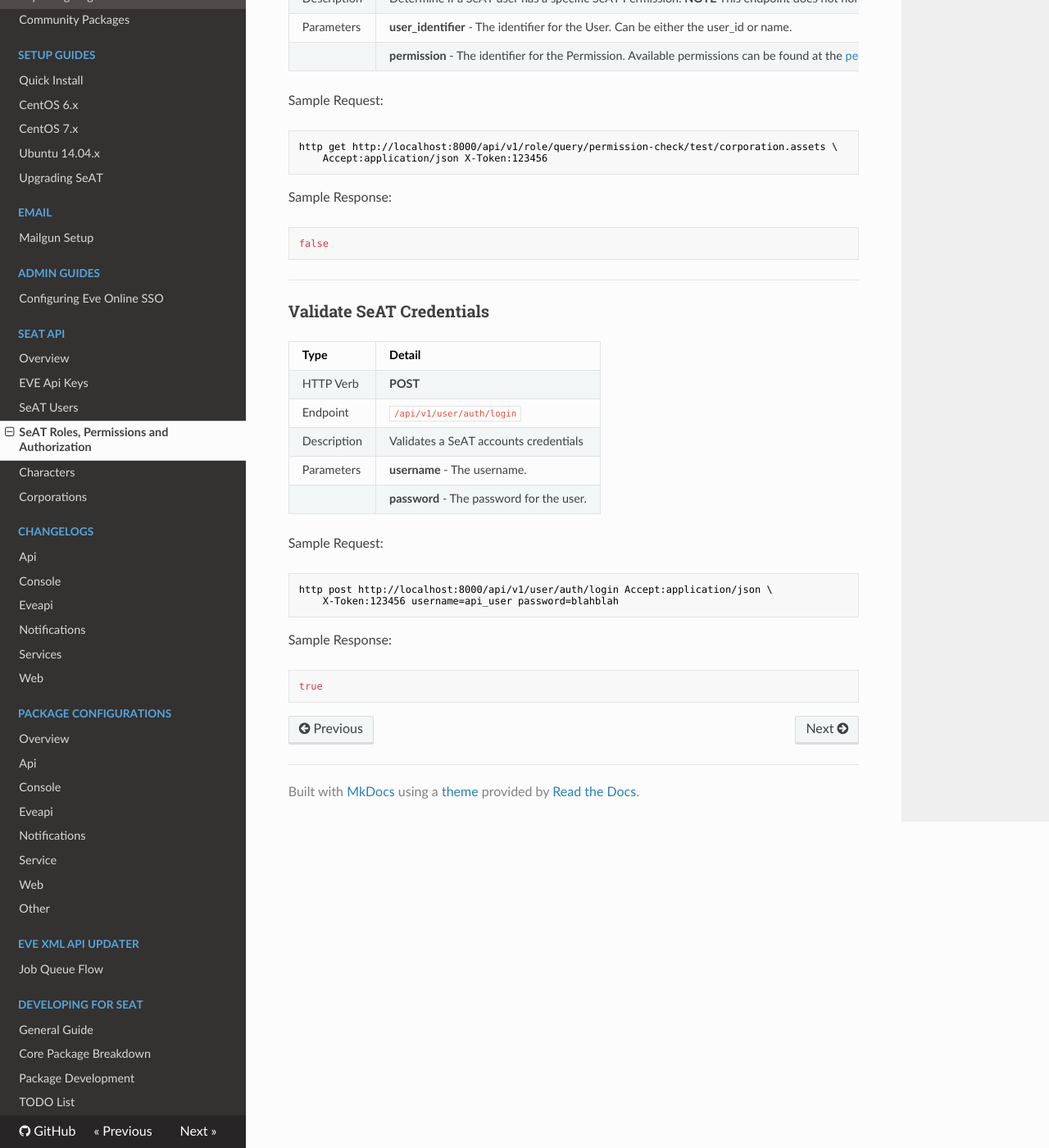
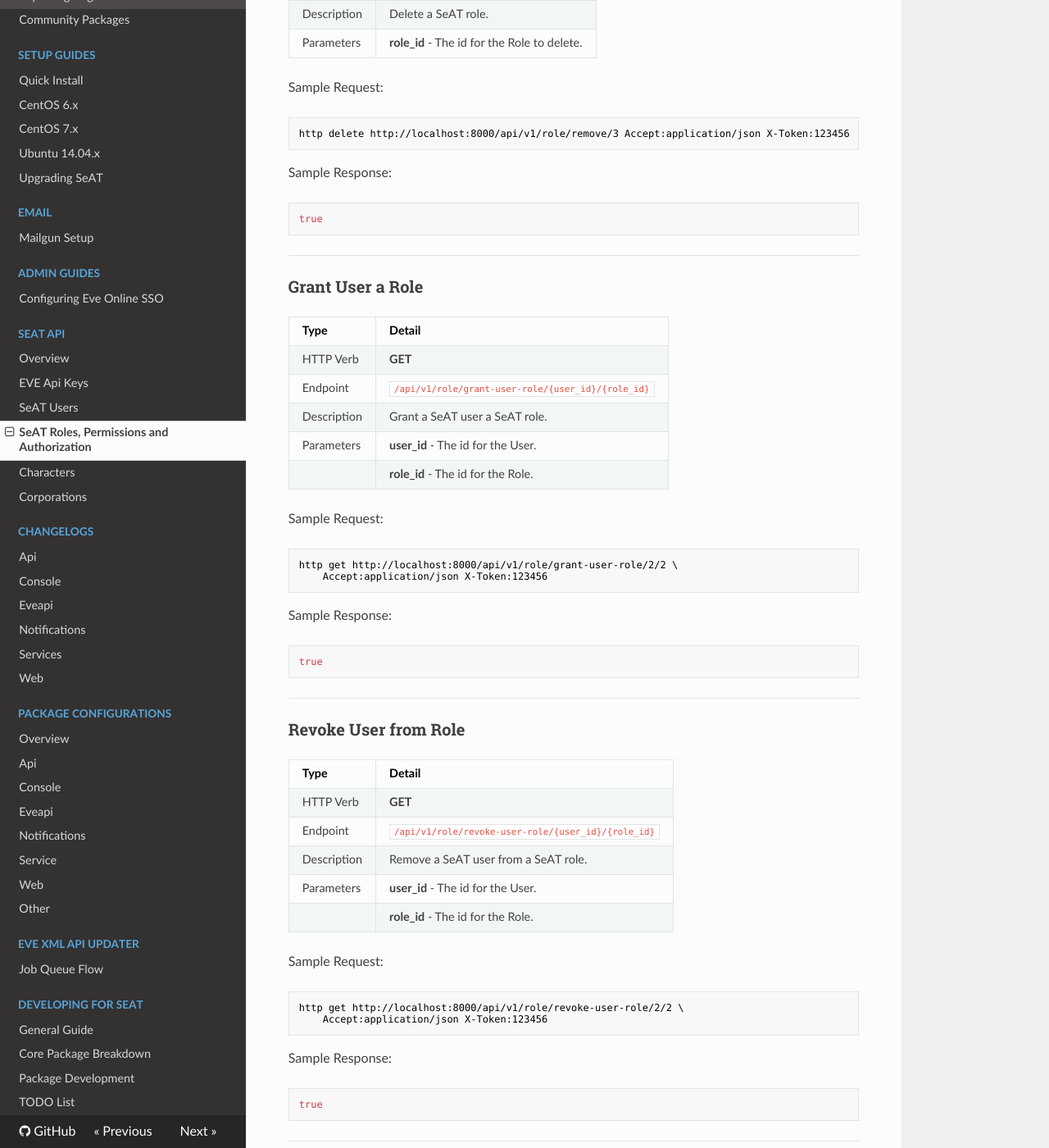
Before and after one commit to zenobio93/seat-docs, an MkDocs documentation site: the page built from docs/seat_api/roles_permissions.md, in a window 1280 px wide and 1400 px high, scrolled down 4244 px. Shown: the whole window at 82% size. Built offline with MkDocs 1.6.1, drawn with Linux system fonts in a browser that asks for light colours; nearby versions of some CDN libraries; old or Windows-style settings are respelled for this version of MkDocs; some of the changed text lies outside the part shown.

Commit message:
Add docs about new role management endpoints

````diff
--- a/docs/seat_api/roles_permissions.md
+++ b/docs/seat_api/roles_permissions.md
@@ -9,6 +9,10 @@ All methods below have the requests and responses sampled using [httpie](https:/
 * [List All](#list-all-roles)
 * [Show Detail](#show-role-detail)
 * [List Available Permissions](#list-all-permissions)
+* [Create New Role](#create-new-role)
+* [Grant User a Role](#grant-user-a-role)
+* [Delete Role](#delete-role)
+* [Revoke Role from User](#revoke-user-from-role)
 * [User has Role](#user-has-role)
 * [User has Permission](#user-has-permission)
 * [Validate SeAT Credentials](#validate-seat-credentials)
@@ -168,6 +172,95 @@ Sample Response:
 
 ***
 
+### Create New Role
+
+| Type          | Detail  |
+| ------------- |--------|
+| HTTP Verb     | **POST** |
+| Endpoint      | `/api/v1/role/new` |
+| Description   | Create a new SeAT role. |
+| Parameters    |  **name** - The name for the new Role. |
+
+Sample Request:
+```bash
+http post http://localhost:8000/api/v1/role/new name=api_test Accept:application/json X-Token:123456
+```
+
+Sample Response:
+```json
+true
+```
+
+***
+
+### Delete Role
+
+| Type          | Detail  |
+| ------------- |--------|
+| HTTP Verb     | **DELETE** |
+| Endpoint      | `/api/v1/role/remove/{role_id}` |
+| Description   | Delete a SeAT role. |
+| Parameters    |  **role_id** - The id for the Role to delete. |
+
+Sample Request:
+```bash
+http delete http://localhost:8000/api/v1/role/remove/3 Accept:application/json X-Token:123456
+```
+
+Sample Response:
+```json
+true
+```
+
+***
+
+### Grant User a Role
+
+| Type          | Detail  |
+| ------------- |--------|
+| HTTP Verb     | **GET** |
+| Endpoint      | `/api/v1/role/grant-user-role/{user_id}/{role_id}` |
+| Description   | Grant a SeAT user a SeAT role. |
+| Parameters    |  **user_id** - The id for the User. |
+|     |  **role_id** - The id for the Role. |
+
+Sample Request:
+```bash
+http get http://localhost:8000/api/v1/role/grant-user-role/2/2 \
+    Accept:application/json X-Token:123456
+```
+
+Sample Response:
+```json
+true
+```
+
+***
+
+### Revoke User from Role
+
+| Type          | Detail  |
+| ------------- |--------|
+| HTTP Verb     | **GET** |
+| Endpoint      | `/api/v1/role/revoke-user-role/{user_id}/{role_id}` |
+| Description   | Remove a SeAT user from a SeAT role. |
+| Parameters    |  **user_id** - The id for the User. |
+|     |  **role_id** - The id for the Role. |
+
+Sample Request:
+```bash
+http get http://localhost:8000/api/v1/role/revoke-user-role/2/2 \
+    Accept:application/json X-Token:123456
+```
+
+Sample Response:
+```json
+true
+```
+
+***
+
+
 ### User has Role
 
 | Type          | Detail  |
````
